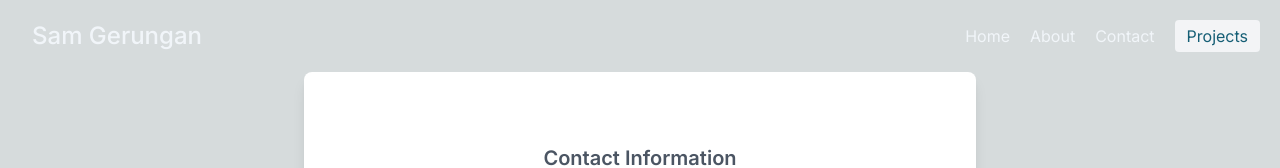
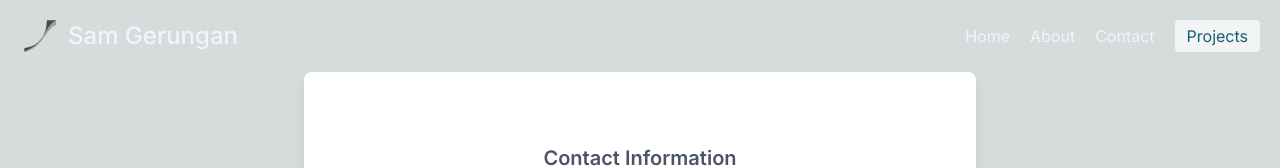
Before and after one commit to Sam-T-G/sam-modern-portfolio, a Next.js app: page /contact in a window 1280 px wide. Shown: the top 168 px of the page. Built offline with nearby package versions, Linux system fonts and the light colour scheme.

Commit message:
Update Navbar.tsx

```diff
--- a/src/components/Navbar.tsx
+++ b/src/components/Navbar.tsx
@@ -6,6 +6,26 @@ const Navbar = () => {
 		<header className="text-slate-100 body-font">
 			<div className="container mx-auto flex flex-wrap p-5 flex-col md:flex-row items-center">
 				<a className="flex font-medium items-center mb-4 md:mb-0">
+					<svg
+						className="w-8 h-8 ml-1"
+						xmlns="http://www.w3.org/2000/svg"
+						viewBox="0 0 250 250">
+						<path
+							fill="#9c9c9c"
+							stroke="#9c9c9c"
+							d="M177.71 19.25C174.273 124.668 113.474 199.205 16 217.502c-4.675.878-9.512 1.807-10.75 2.066-2.208.461-2.25.74-2.25 14.951V249h2.757c7.508 0 29.972-7.993 44.243-15.741 44.548-24.188 75.563-55.251 122.407-122.593 16.568-23.819 24.996-34.097 38.165-46.542 11.167-10.554 27.975-22.177 34.854-24.103L250 38.74V2h-71.727l-.563 17.25"
+							fill-rule="evenodd"></path>
+						<path
+							fill="#fcfcfc"
+							stroke="#fcfcfc"
+							d="M178 15.449c0 45.445-15.628 95.51-40.191 128.757-30.602 41.42-71.853 65.103-131.059 75.242l-3.75.643v13.954C3 241.72 3.287 248 3.637 248c1.163 0 37.652-19.227 50.825-26.781 16.767-9.614 22.469-13.478 37.038-25.095 32.09-25.587 47.814-45.203 69.038-86.124 30.996-59.763 52.241-86.531 82.247-103.631L250.452 2H178v13.449"
+							fill-rule="evenodd"></path>
+						<path
+							fill="#46494b"
+							stroke="#46494b"
+							d="M178.609 16.75C173.47 125.962 115.282 198.356 17.07 217.726L3.003 220.5l-.002 13.837L3 248.173l17.624-9.153c38.659-20.078 53.373-29.1 72.123-44.219 31.003-25 46.332-44.341 67.458-85.115 30.347-58.568 53.686-87.754 83.503-104.424l5.792-3.238-35.098-.012L179.303 2l-.694 14.75"
+							fill-rule="evenodd"></path>
+					</svg>
 					<h1 className="ml-3 text-2xl hover:text-cyan-500 cursor-pointer">
 						Sam Gerungan
 					</h1>
```
